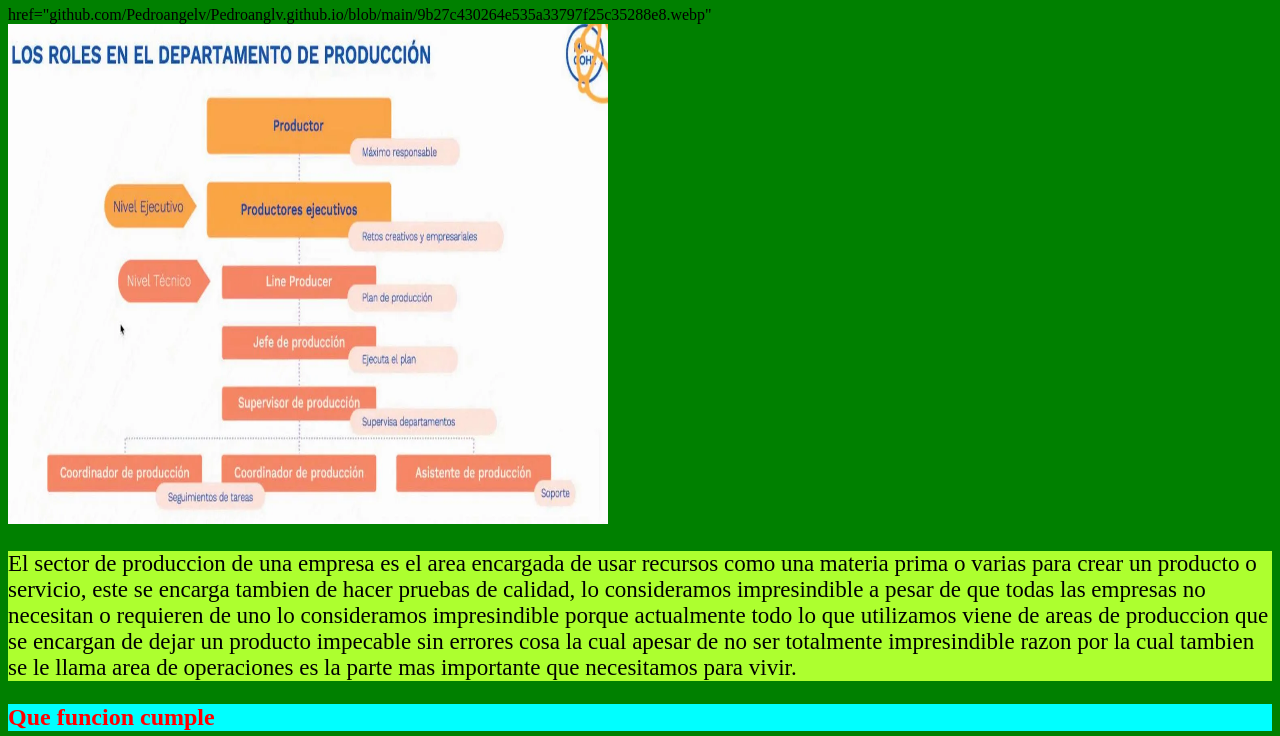
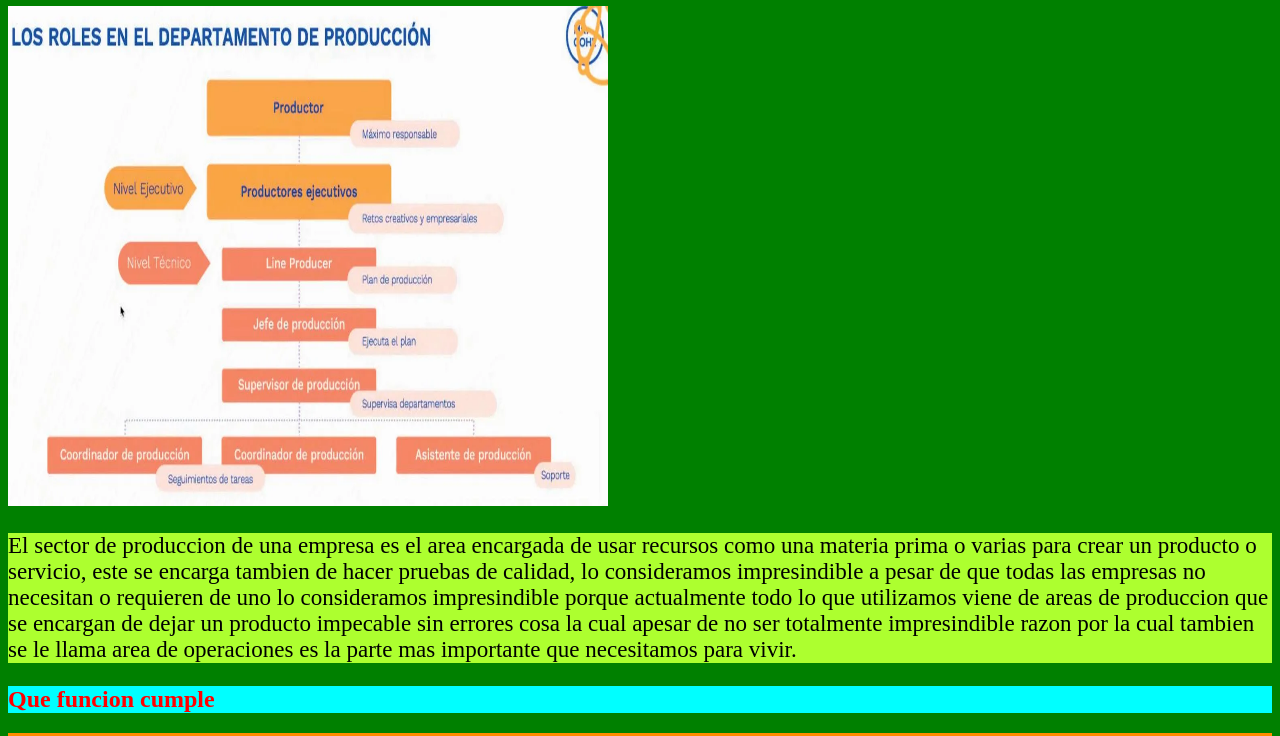
Before and after one commit to Pedroangelv/Pedroanglv.github.io, a plain HTML site: page index.html in a window 1280 px wide. Shown: the part 75-811 px from the top of the page. Drawn offline with Linux system fonts and the light colour scheme.

Commit message:
Update index.html

```diff
--- a/index.html
+++ b/index.html
@@ -8,7 +8,6 @@
 </head>
 <p>
     <h1>Area de produccion</h1>
-    <a>href="github.com/Pedroangelv/Pedroanglv.github.io/blob/main/9b27c430264e535a33797f25c35288e8.webp"</a>
         <img src="html/9b27c430264e535a33797f25c35288e8.webp"
                     width="600"
                     height="500">
@@ -52,5 +51,6 @@
                 También cabe recalcar que al ser una empresa líder en fabricación en microchips y semiconductores siendo que está en su mayoría debe su reputación a la inversión de mejoras en su sector las cuales eran arriesgadas ya que eran una empresa bastante nueva echa por un exempleado de Texas Instruments el cual aposto por tecnologías que a futuro le darían ganancias millonarias a futuro ya que afino tecnologías ineficientes pero con potencial para ser una tecnología importante en la creación de microchips haciendo que maquinas lentas se convirtieran en eficientes gracias a inversiones proactivas que le ayudaron a sofisticar sus procesos de creación haciendo que tengan la mayor parte del mercado.
                 Siendo tan grande e importante su producción que Estados Unidos ofreció 6.600 millones de dólares para la producción local de microchips TSMC para evitar la escasez de microchips como paso durante la reciente pandemia.
                 </p>
+
 </body>
 </html>
```
